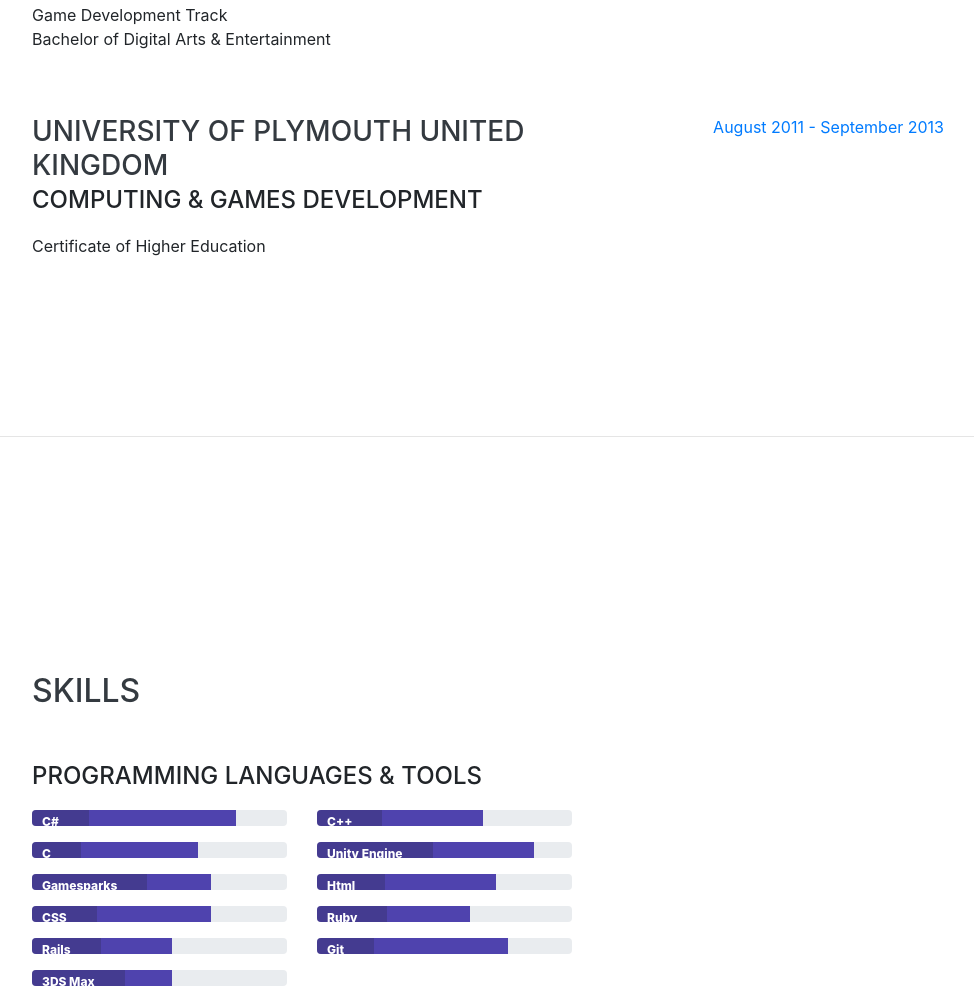
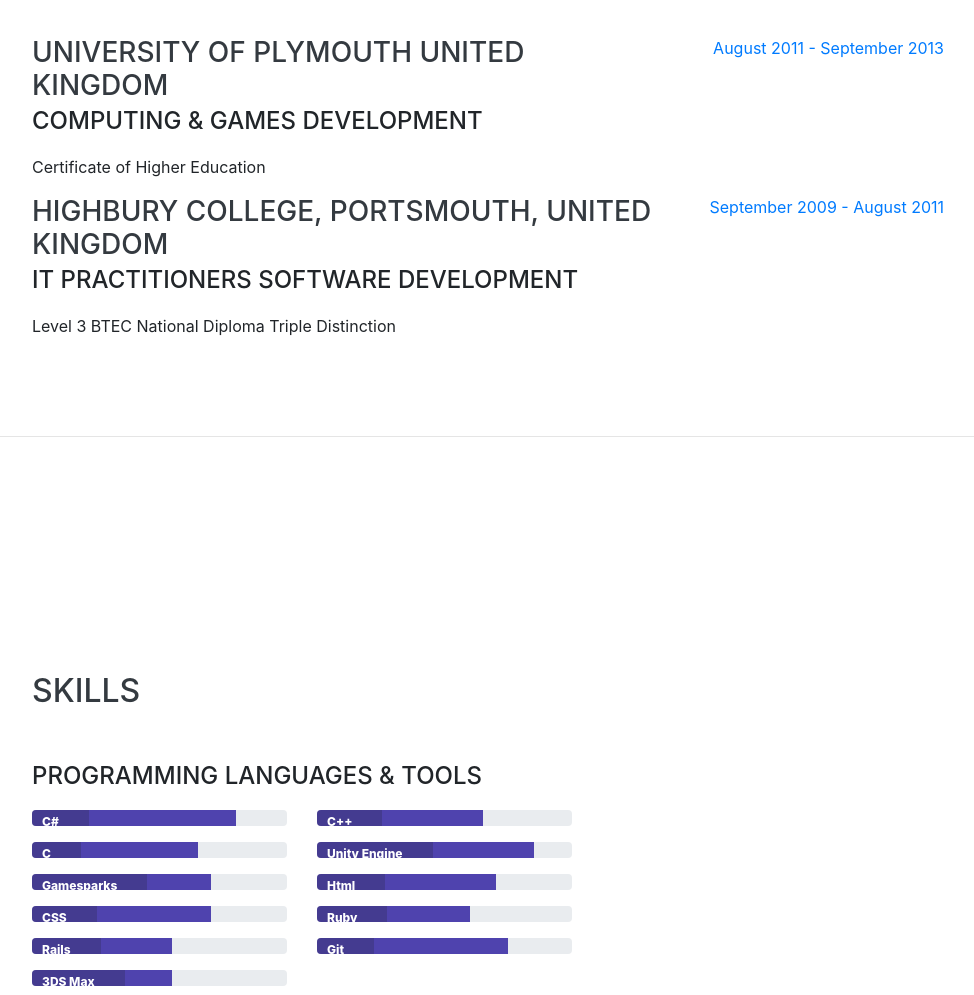
Before and after one commit to zecheeseking/Portfolio, a website with bundled scripts: page index.html in a window 1280 px wide. Shown: the part 2767-3762 px from the top of the page, without its empty margins (288-1262 px from the left). Built offline with nearby package versions, Linux system fonts and the light colour scheme; a web font is replaced by a local one.

Commit message:
Added in section for Highbury College in Education.

```diff
--- a/index.html
+++ b/index.html
@@ -247,6 +247,17 @@
           </div>
         </div>
 
+        <div class="resume-item d-flex flex-column flex-md-row justify-content-between">
+          <div class="resume-content">
+            <h3 class="mb-0">Highbury College, Portsmouth, United Kingdom</h3>
+            <div class="subheading mb-3">IT Practitioners Software Development</div>
+            <p>Level 3 BTEC National Diploma Triple Distinction</p>
+          </div>
+          <div class="resume-date text-md-right">
+            <span class="text-primary">September 2009 - August 2011</span>
+          </div>
+        </div>
+
       </div>
     </section>
 
```
